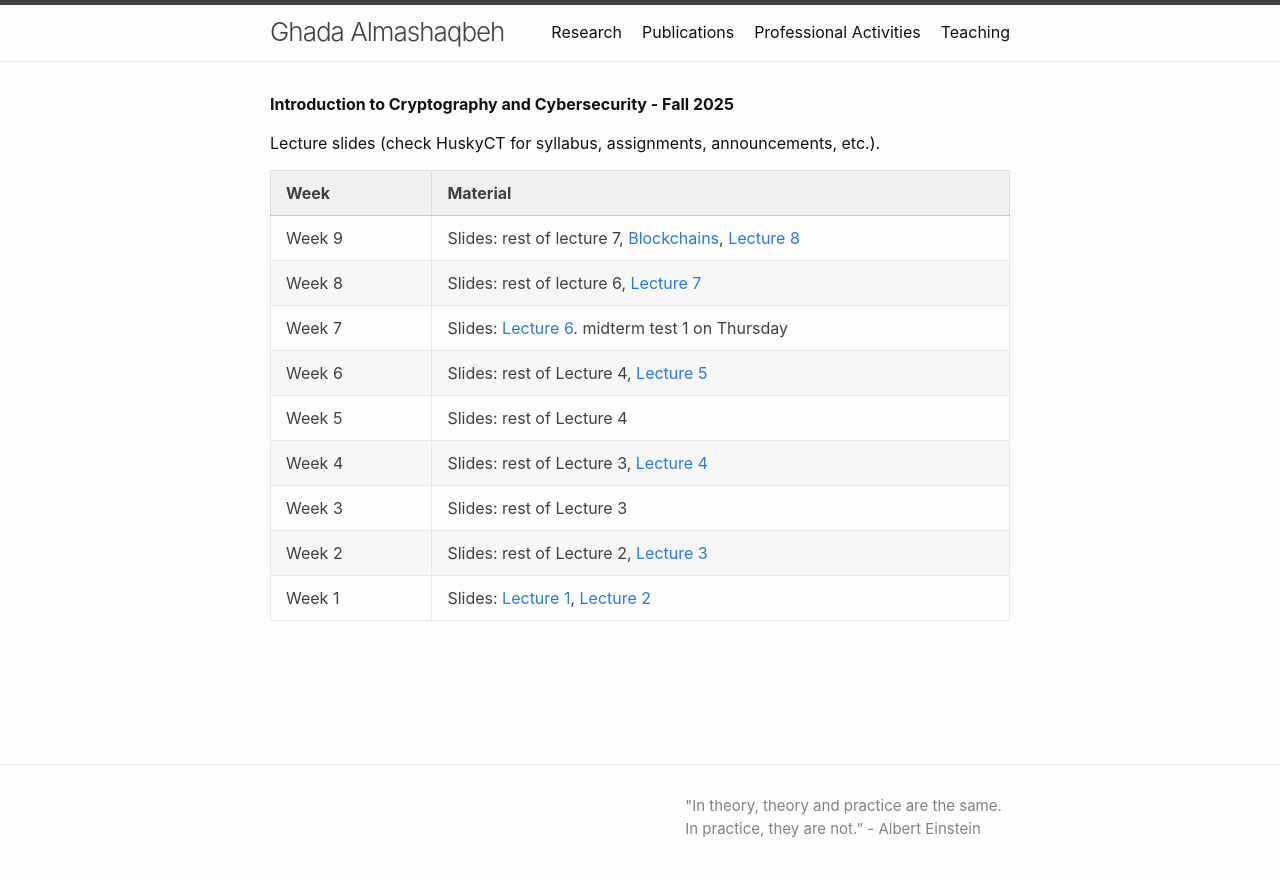
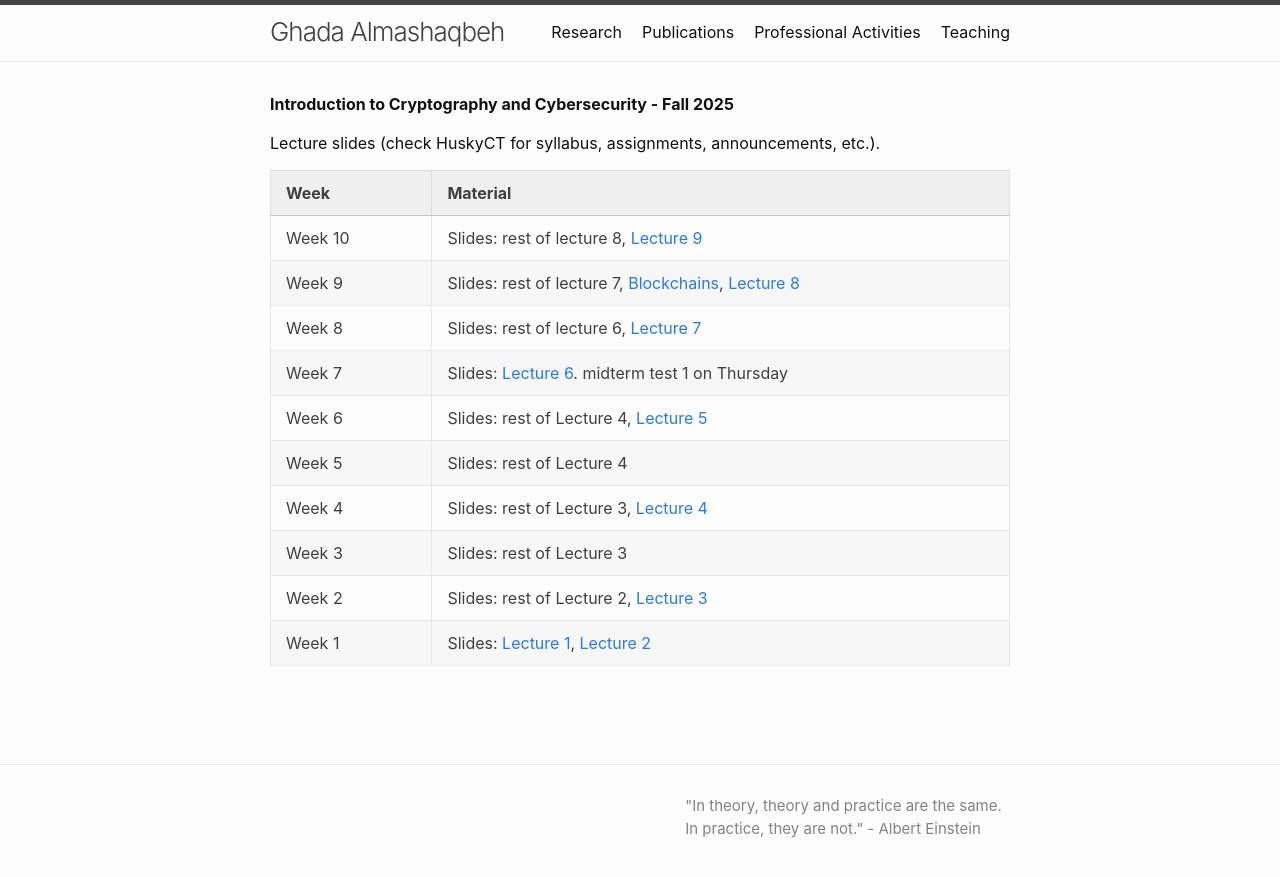
Before and after one commit to GhadaAlmashaqbeh/GhadaAlmashaqbeh.github.io, a Jekyll site: the page built from courses/cse3400-f2025/index.md, in a window 1280 px wide. Shown: the top 877 px of the page. Built offline with Jekyll 4.4.1, drawn with Linux system fonts in a browser that asks for light colours.

Commit message:
add lect 9

```diff
--- a/courses/cse3400-f2025/index.md
+++ b/courses/cse3400-f2025/index.md
@@ -8,6 +8,7 @@ Lecture slides (check HuskyCT for syllabus, assignments, announcements, etc.).
 
 | Week&emsp;&emsp;| Material           |
 |----------|--------------------|
+| Week 10 | Slides: rest of lecture 8, [Lecture 9](./lecture9.pdf)|
 | Week 9 | Slides: rest of lecture 7, [Blockchains](./blockchains.pdf), [Lecture 8](./lecture8.pdf)|
 | Week 8 | Slides: rest of lecture 6, [Lecture 7](./lecture7.pdf)|
 | Week 7 | Slides: [Lecture 6](./lecture6.pdf). midterm test 1 on Thursday |
```
Also changed, not shown: 3 other files.
